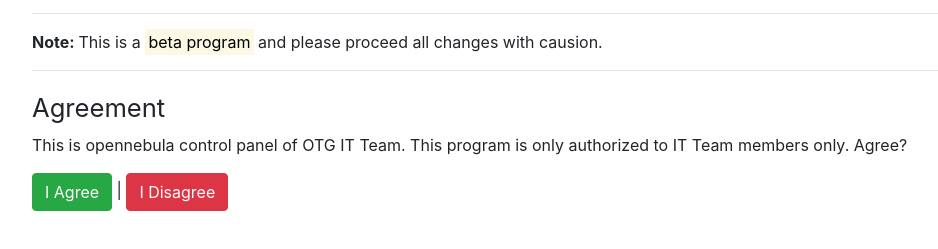
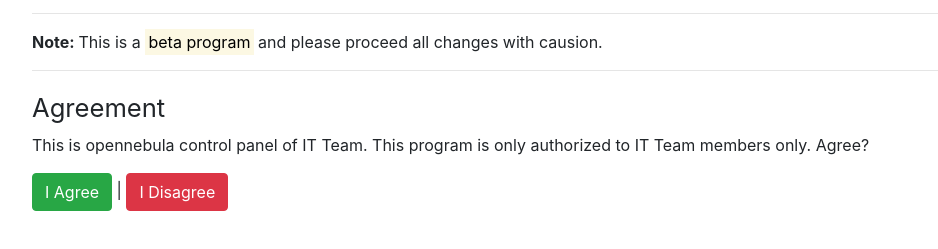
Before and after one commit to prewall/nebulapanel, a plain HTML site: page index.html in a window 1280 px wide. Shown: the part 51-300 px from the top of the page, without its empty margins (53-991 px from the left). Drawn offline with Linux system fonts and the light colour scheme.

Commit message:
Initial Commit

```diff
--- a/index.html
+++ b/index.html
@@ -30,7 +30,7 @@
   <h2 class"page-header"> <small> Agreement </small> </h2>
 
 	<blockquote class="blockquote-reverse">
-<p> This is opennebula control panel of OTG IT Team. This program is only authorized to IT Team members only. Agree? </p>
+<p> This is opennebula control panel of IT Team. This program is only authorized to IT Team members only. Agree? </p>
 </blockquote>
 <a href="home/index.html" class="btn btn-success" role="button">I Agree</a> | <a href="https://otg.ae" class="btn btn-danger" role="button">I Disagree</a>
   </div>
```
Also changed, not shown: 6 other files.
